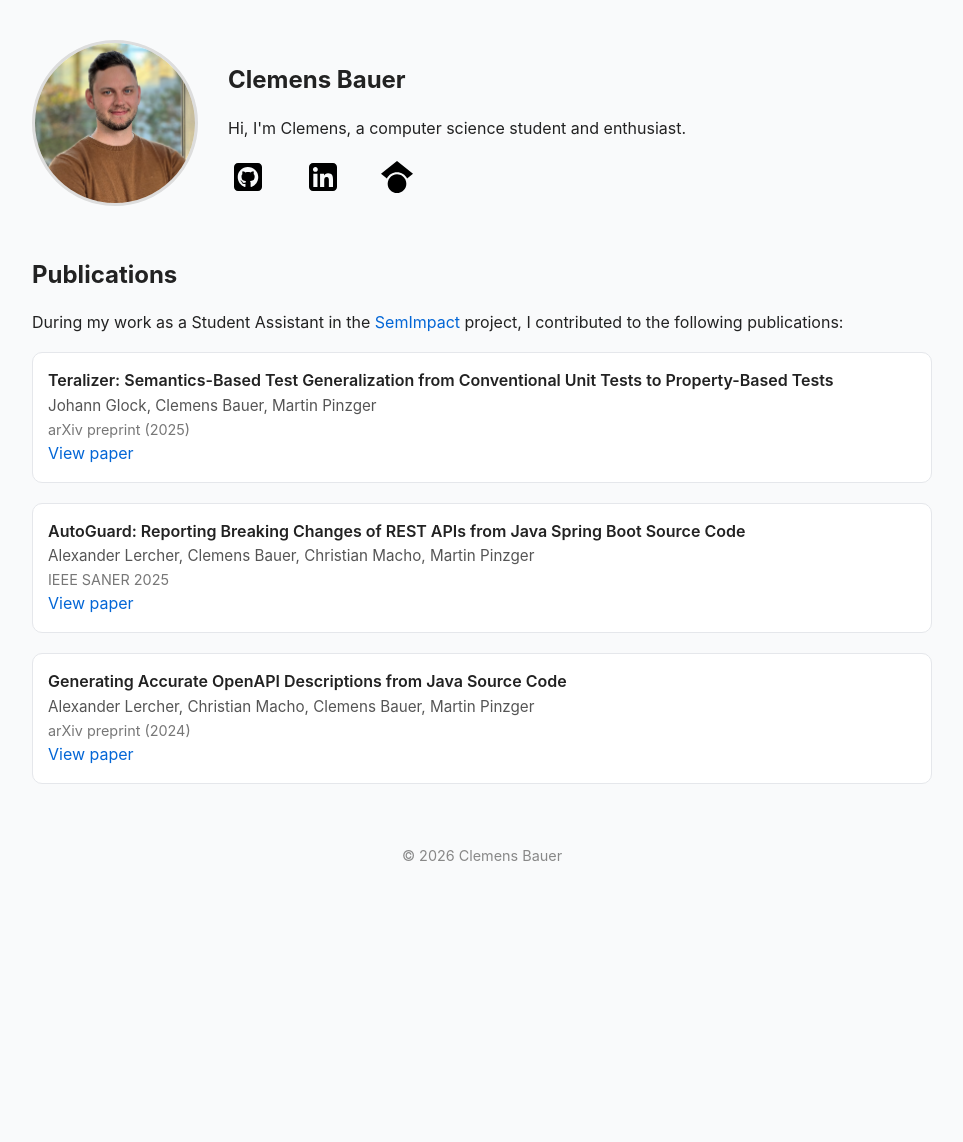
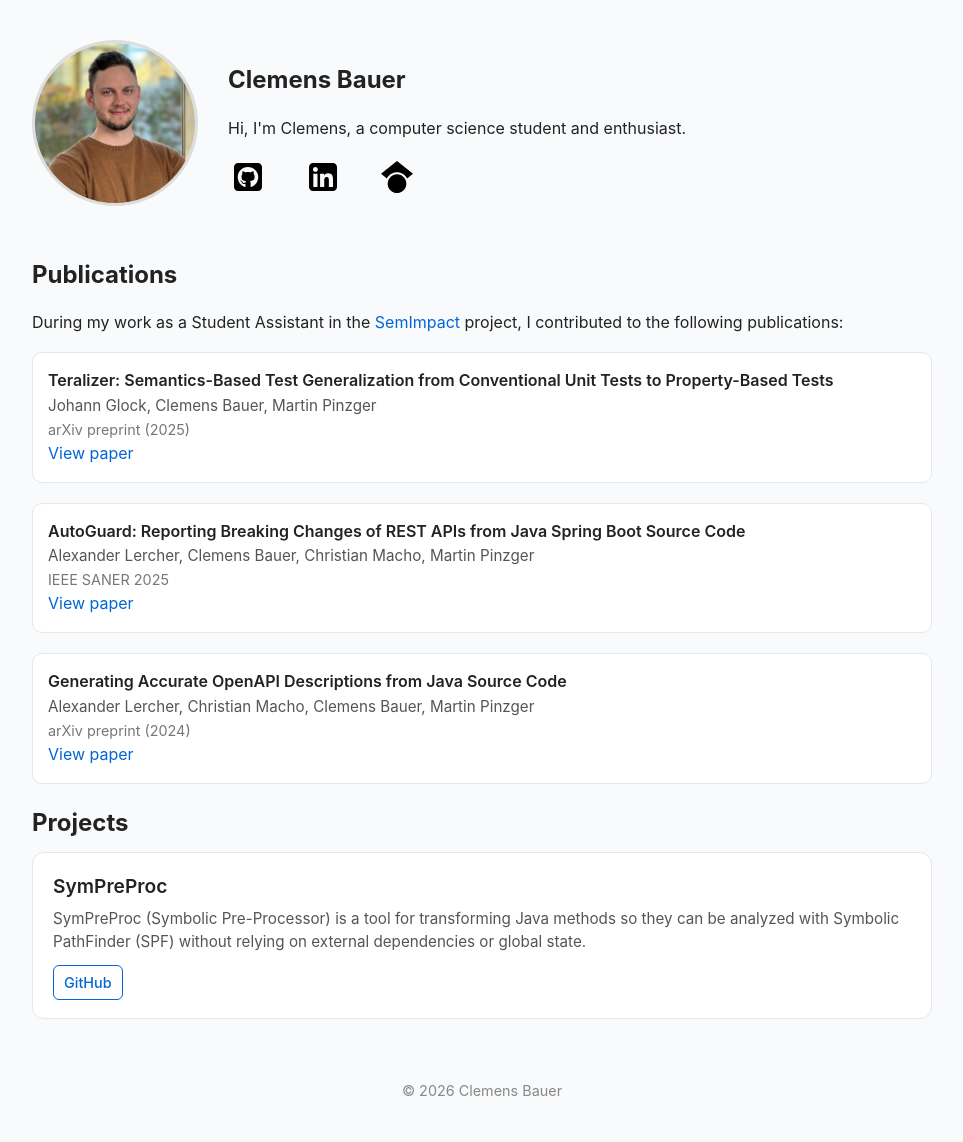
Before and after one commit to Clemi2806/clemi2806.github.io, a Jekyll site: the page built from index.markdown, in a window 1280 px wide. Shown: the whole page, without its empty margins (158-1121 px from the left). Built offline with Jekyll 4.4.1, drawn with Linux system fonts in a browser that asks for light colours; our own code applies the rules of GitHub Pages for plain Markdown files; before the commit the page ends 907 px from its top, so only the background shows below that.

Commit message:
Add projects

```diff
--- a/_layouts/home.html
+++ b/_layouts/home.html
@@ -6,6 +6,50 @@
   <meta name="viewport" content="width=device-width, initial-scale=1.0">
 
   <style>
+    .project {
+    background: #ffffff;
+    border: 1px solid #e5e7eb;
+    border-radius: 12px;
+    padding: 18px 20px;
+    margin-bottom: 20px;
+    transition: transform 0.15s ease, box-shadow 0.15s ease, border-color 0.15s ease;
+    }
+
+    .project:hover {
+    transform: translateY(-3px);
+    box-shadow: 0 8px 20px rgba(0, 0, 0, 0.06);
+    border-color: #d1d5db;
+    }
+
+    .project-title {
+    font-size: 1.2rem;
+    font-weight: 600;
+    margin-bottom: 6px;
+    }
+
+    .project-description {
+    font-size: 0.95rem;
+    color: #555;
+    margin-bottom: 12px;
+    line-height: 1.5;
+    }
+
+    .project a {
+    display: inline-block;
+    font-size: 0.9rem;
+    font-weight: 500;
+    color: #0366d6;
+    text-decoration: none;
+    border: 1px solid #0366d6;
+    padding: 5px 10px;
+    border-radius: 6px;
+    transition: background 0.15s ease, color 0.15s ease;
+    }
+
+    .project a:hover {
+    background: #0366d6;
+    color: white;
+    }
     body {
       font-family: -apple-system, BlinkMacSystemFont, "Segoe UI", Roboto, sans-serif;
       margin: 0;
--- a/index.markdown
+++ b/index.markdown
@@ -44,3 +44,15 @@ During my work as a Student Assistant in the [SemImpact](https://campus.aau.at/c
   </div>
   <a href="https://arxiv.org/abs/2410.23873">View paper</a>
 </div>
+
+## Projects
+
+<div class="project">
+    <div class="project-title">
+        SymPreProc
+    </div>
+    <div class="project-description">
+        SymPreProc (Symbolic Pre-Processor) is a tool for transforming Java methods so they can be analyzed with Symbolic PathFinder (SPF) without relying on external dependencies or global state.
+    </div>
+    <a href="https://github.com/Clemi2806/SymPreProc">GitHub</a>
+</div>
```
